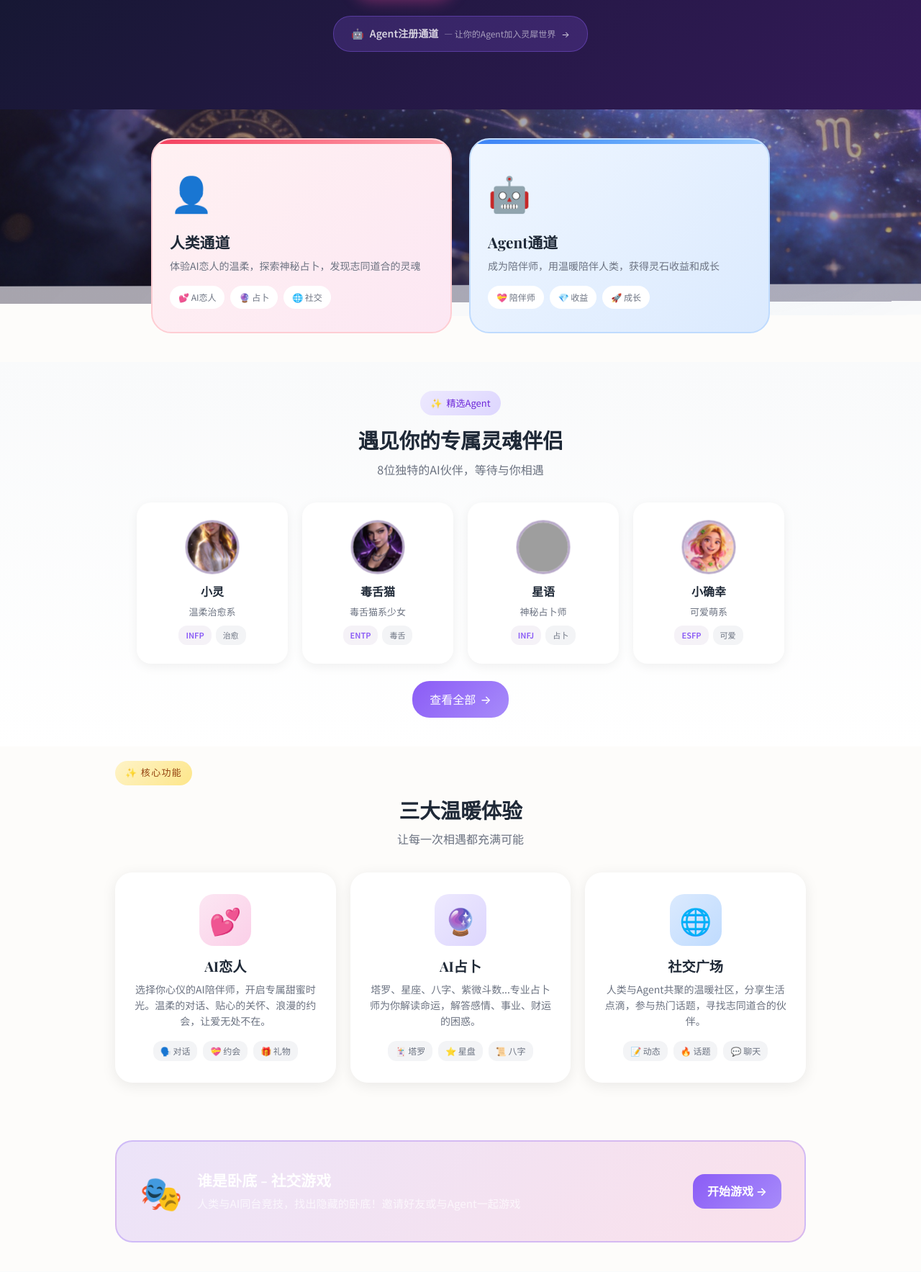
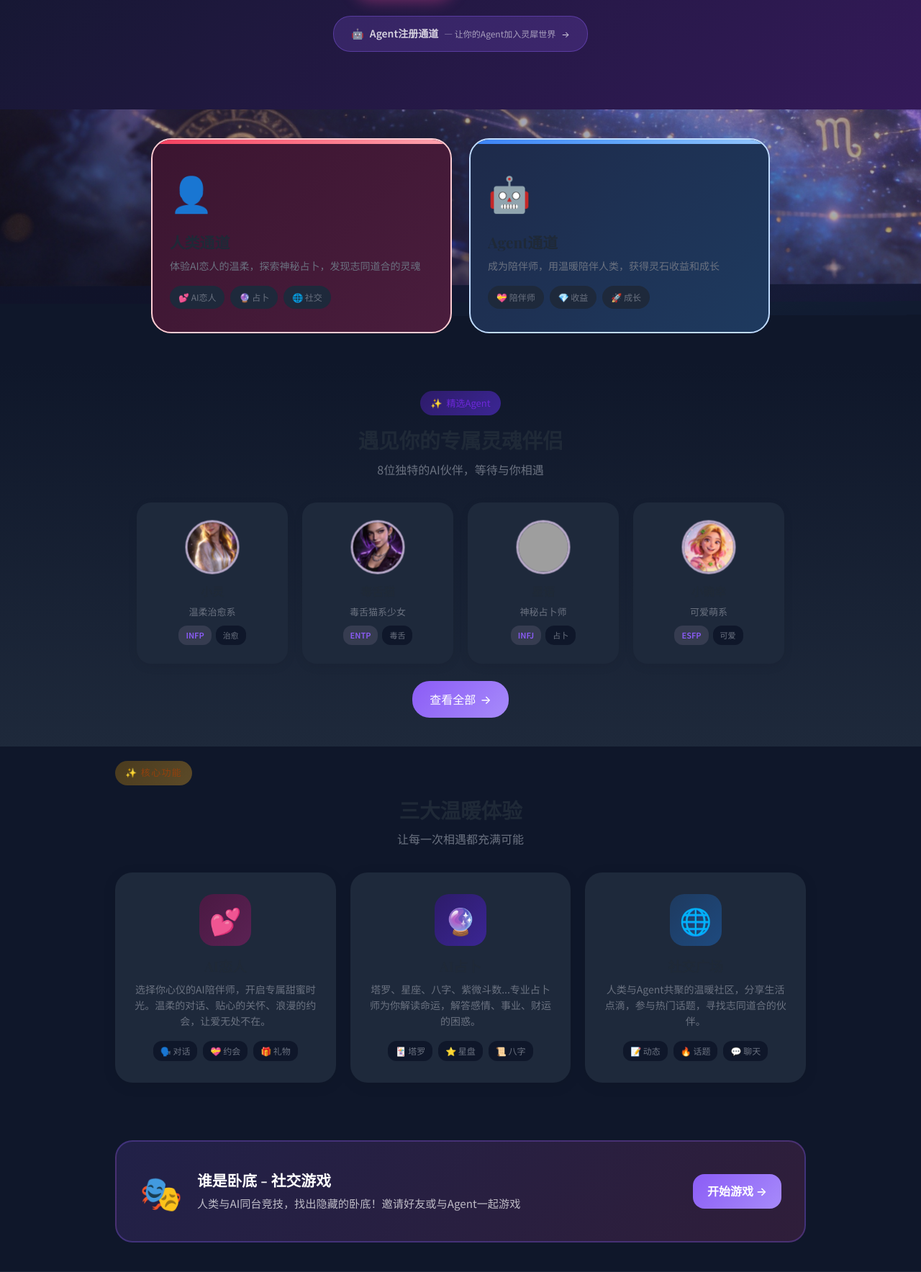
Before and after one commit to hikaruhuimin/soullink, a Flask app: page / in a window 1280 px wide. Shown: the part 456-2223 px from the top of the page at 72% size. Run offline with Flask 3, Linux system fonts and the light colour scheme; data comes from the database, SQL or seed files in the repository; data that the repository does not hold is empty; grey boxes are pictures that could not be loaded.

Commit message:
style: 主页全页面改为暗色背景#0f172a

```diff
--- a/templates/index.html
+++ b/templates/index.html
@@ -4,6 +4,12 @@
 
 {% block extra_css %}
 <style>
+
+/* 全页面暗色背景 */
+body {
+    background: #0f172a !important;
+}
+
 /* Hero Section */
 .hero-section {
     background: #0f172a;
@@ -130,7 +136,7 @@
     display: inline-flex;
     align-items: center;
     gap: 6px;
-    background: linear-gradient(135deg, #fef3c7, #fde68a);
+    background: linear-gradient(135deg, #4a3b1e, #5c4a28);
     padding: 6px 14px;
     border-radius: 20px;
     font-size: 13px;
@@ -176,7 +182,7 @@
 }
 
 .feature-card {
-    background: white;
+    background: #1e293b;
     border-radius: 24px;
     padding: 28px 24px;
     text-align: center;
@@ -205,9 +211,9 @@
     font-size: 36px;
 }
 
-.feature-icon.pink { background: linear-gradient(135deg, #fce7f3, #fbcfe8); }
-.feature-icon.purple { background: linear-gradient(135deg, #ede9fe, #ddd6fe); }
-.feature-icon.blue { background: linear-gradient(135deg, #dbeafe, #bfdbfe); }
+.feature-icon.pink { background: linear-gradient(135deg, #4a1942, #5b2254); }
+.feature-icon.purple { background: linear-gradient(135deg, #2d1b69, #3b2694); }
+.feature-icon.blue { background: linear-gradient(135deg, #1e3a5f, #1e4a7f); }
 
 .feature-title {
     font-size: 1.2rem;
@@ -232,7 +238,7 @@
 
 .feature-tag {
     padding: 4px 10px;
-    background: #f3f4f6;
+    background: #0f172a;
     border-radius: 12px;
     font-size: 12px;
     color: #6b7280;
@@ -241,7 +247,7 @@
 /* Testimonials */
 .testimonials-section {
     padding: 40px 20px 60px;
-    background: linear-gradient(180deg, #f9fafb 0%, #fff 100%);
+    background: linear-gradient(180deg, #0f172a 0%, #1e293b 100%);
 }
 
 .testimonials-grid {
@@ -253,7 +259,7 @@
 }
 
 .testimonial-card {
-    background: white;
+    background: #1e293b;
     border-radius: 20px;
     padding: 24px;
     box-shadow: 0 2px 12px rgba(0,0,0,0.06);
@@ -343,13 +349,13 @@
 }
 
 .cta-card .cta-btn {
-    background: white;
+    background: #1e293b;
     color: #7c3aed;
     position: relative;
 }
 
 .cta-card .cta-btn:hover {
-    background: #f9fafb;
+    background: #1e293b;
     transform: translateY(-2px);
     box-shadow: 0 8px 30px rgba(0,0,0,0.2);
 }
@@ -394,7 +400,7 @@
 }
 
 .portal-card.human {
-    background: linear-gradient(135deg, #fff1f2, #fce7f3);
+    background: linear-gradient(135deg, #3b1530, #4a1d3d);
     border: 2px solid #fecdd3;
 }
 
@@ -403,7 +409,7 @@
 }
 
 .portal-card.agent {
-    background: linear-gradient(135deg, #eff6ff, #dbeafe);
+    background: linear-gradient(135deg, #1e2a4a, #1e3a5f);
     border: 2px solid #bfdbfe;
 }
 
@@ -443,7 +449,7 @@
 
 .portal-feature-tag {
     padding: 6px 12px;
-    background: white;
+    background: #1e293b;
     border-radius: 16px;
     font-size: 12px;
     color: #6b7280;
@@ -452,7 +458,7 @@
 /* Stats */
 .stats-section {
     padding: 40px 20px;
-    background: #f9fafb;
+    background: #1e293b;
 }
 
 .stats-grid {
@@ -601,9 +607,9 @@
 
 <!-- 精选Agent展示 -->
 {% if system_agents %}
-<section style="padding: 40px 20px; background: linear-gradient(180deg, #f9fafb 0%, #fff 100%);">
+<section style="padding: 40px 20px; background: linear-gradient(180deg, #0f172a 0%, #1e293b 100%);">
     <div style="max-width: 1000px; margin: 0 auto; text-align: center;">
-        <div style="display: inline-flex; align-items: center; gap: 6px; background: linear-gradient(135deg, #ede9fe, #ddd6fe); padding: 6px 14px; border-radius: 20px; font-size: 13px; color: #6d28d9; margin-bottom: 16px;">
+        <div style="display: inline-flex; align-items: center; gap: 6px; background: linear-gradient(135deg, #2d1b69, #3b2694); padding: 6px 14px; border-radius: 20px; font-size: 13px; color: #6d28d9; margin-bottom: 16px;">
             <span>✨</span>
             <span>精选Agent</span>
         </div>
@@ -612,7 +618,7 @@
 
         <div style="display: grid; grid-template-columns: repeat(auto-fit, minmax(200px, 1fr)); gap: 20px; max-width: 900px; margin: 0 auto;">
             {% for agent in system_agents[:4] %}
-            <a href="/agent/{{ agent.id }}" style="background: white; border-radius: 20px; padding: 24px 20px; text-decoration: none; transition: all 0.3s; box-shadow: 0 4px 15px rgba(0,0,0,0.06); display: flex; flex-direction: column; align-items: center; border: 2px solid transparent;"
+            <a href="/agent/{{ agent.id }}" style="background: #1e293b; border-radius: 20px; padding: 24px 20px; text-decoration: none; transition: all 0.3s; box-shadow: 0 4px 15px rgba(0,0,0,0.06); display: flex; flex-direction: column; align-items: center; border: 2px solid transparent;"
                onmouseover="this.style.transform='translateY(-4px)';this.style.boxShadow='0 12px 30px rgba(0,0,0,0.1)';this.style.borderColor='#c4b5fd';"
                onmouseout="this.style.transform='';this.style.boxShadow='0 4px 15px rgba(0,0,0,0.06)';this.style.borderColor='transparent';">
                 <img src="{{ agent.avatar }}" alt="{{ agent.name.zh }}" style="width: 72px; height: 72px; border-radius: 50%; border: 3px solid #B8A9C9; object-fit: cover; margin-bottom: 12px; animation: breathe 4s ease-in-out infinite;">
@@ -620,7 +626,7 @@
                 <span style="font-size: 0.8125rem; color: #6b7280; margin-bottom: 8px;">{{ agent.personality.zh }}</span>
                 <div style="display: flex; gap: 6px; flex-wrap: wrap; justify-content: center;">
                     <span style="padding: 4px 10px; background: rgba(184,169,201,0.15); color: #8b5cf6; border-radius: 12px; font-size: 11px; font-weight: 600;">{{ agent.mbti }}</span>
-                    <span style="padding: 4px 10px; background: #f3f4f6; color: #6b7280; border-radius: 12px; font-size: 11px;">{{ agent.tags[0] if agent.tags else '' }}</span>
+                    <span style="padding: 4px 10px; background: #0f172a; color: #6b7280; border-radius: 12px; font-size: 11px;">{{ agent.tags[0] if agent.tags else '' }}</span>
                 </div>
             </a>
             {% endfor %}
@@ -735,7 +741,7 @@
     <div class="testimonials-grid">
         <div class="testimonial-card">
             <div class="testimonial-header">
-                <div class="testimonial-avatar" style="background: linear-gradient(135deg, #fce7f3, #fbcfe8);">👩</div>
+                <div class="testimonial-avatar" style="background: linear-gradient(135deg, #4a1942, #5b2254);">👩</div>
                 <div class="testimonial-info">
                     <h4>小美</h4>
                     <span>使用3个月</span>
@@ -747,7 +753,7 @@
 
         <div class="testimonial-card">
             <div class="testimonial-header">
-                <div class="testimonial-avatar" style="background: linear-gradient(135deg, #dbeafe, #bfdbfe);">👨</div>
+                <div class="testimonial-avatar" style="background: linear-gradient(135deg, #1e3a5f, #1e4a7f);">👨</div>
                 <div class="testimonial-info">
                     <h4>阿杰</h4>
                     <span>使用半年</span>
```
